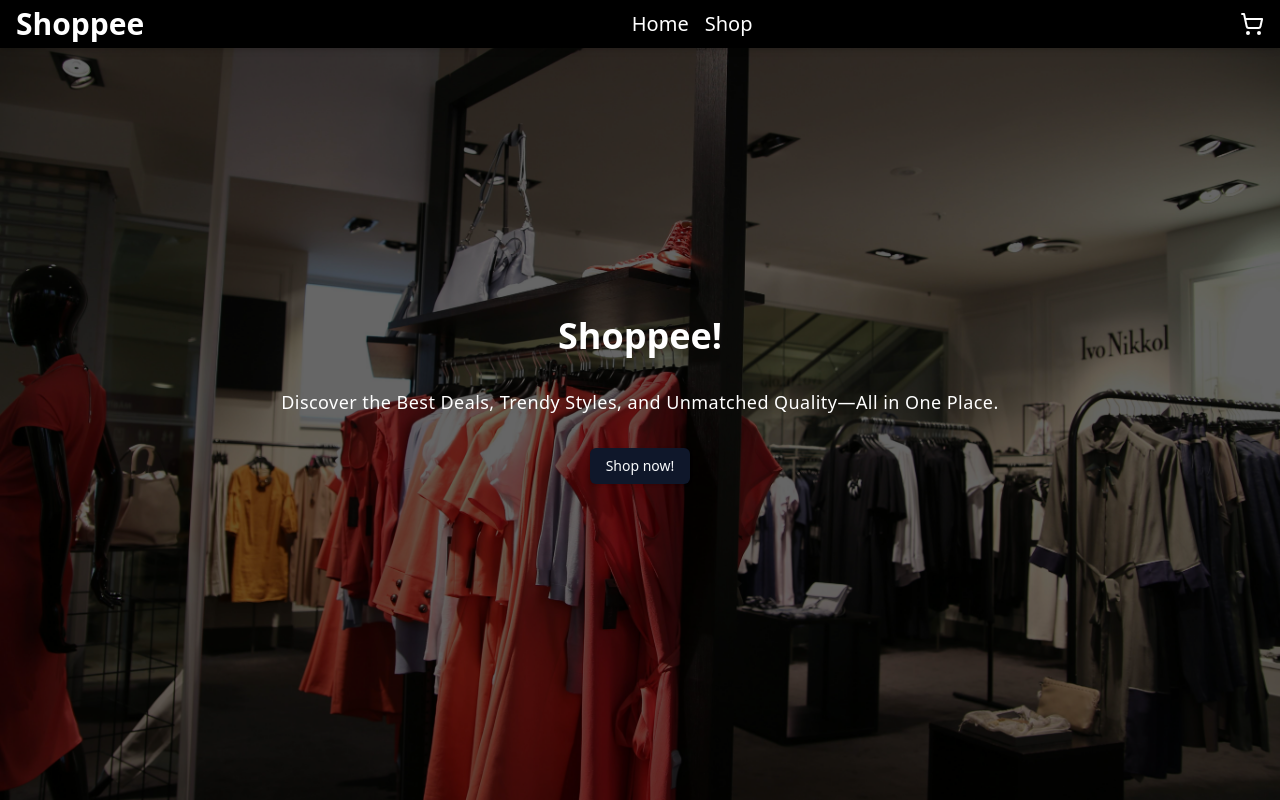
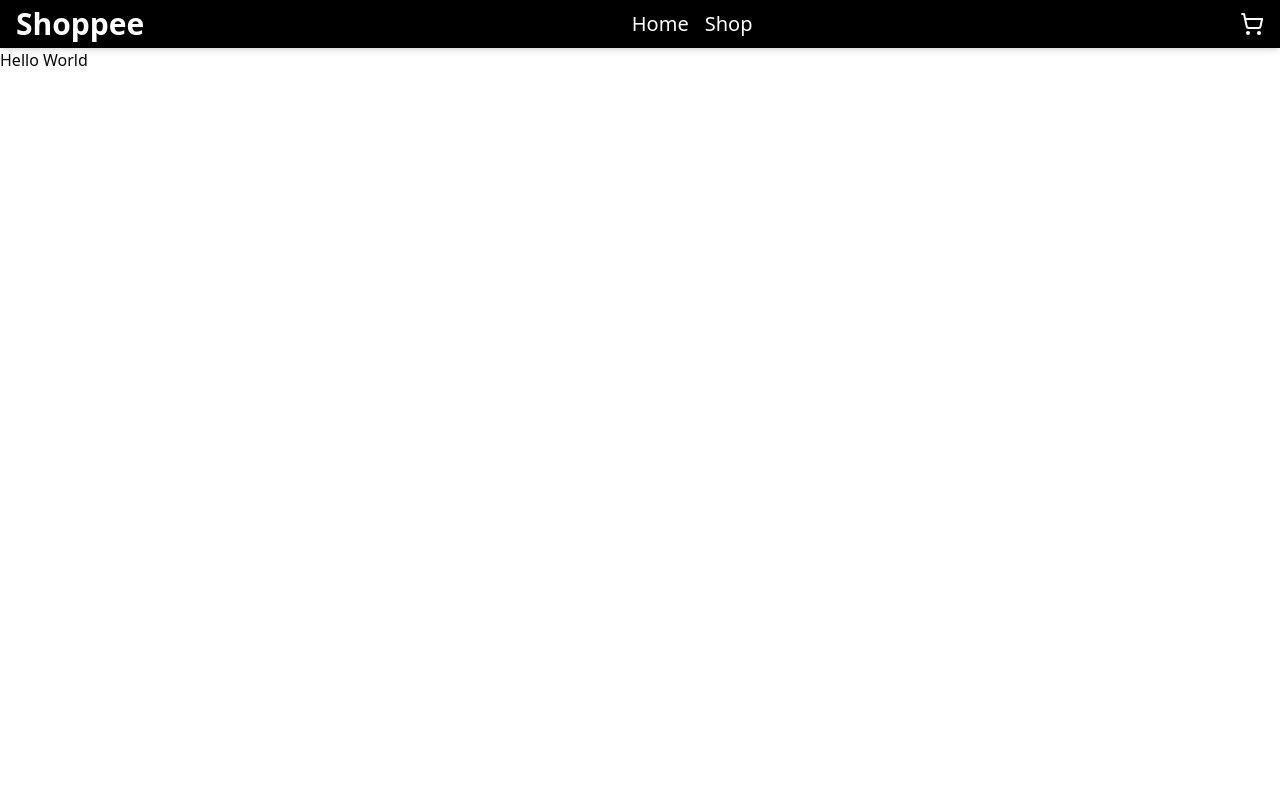
Before and after one commit to aiuyap/odin-shopping-cart, a React (Vite) app: page / in a window 1280 px wide. Built offline with nearby package versions, Linux system fonts and the light colour scheme.

Commit message:
refactor: created modules for home and Navbar

```diff
--- a/src/App.jsx
+++ b/src/App.jsx
@@ -1,27 +1,11 @@
-import { ShoppingCart } from "lucide-react";
-import { Button } from "./components/ui/button";
+import { Navbar } from "./components/Navbar";
+import { Shop } from "./components/Shop";
 
 function App() {
   return (
     <>
-      <div className="fixed flex h-12 w-screen items-center justify-between bg-black px-4 text-white shadow-md">
-        <h1 className="text-3xl font-bold">Shoppee</h1>
-        <nav className="flex justify-center gap-4 text-xl">
-          <a href="/">Home</a>
-          <a href="/">Shop</a>
-        </nav>
-        <ShoppingCart />
-      </div>
-      <div className="bg-home-bg bg-cover bg-center">
-        <div className="px flex min-h-screen flex-col items-center justify-center gap-8 bg-black bg-opacity-60 px-10">
-          <h1 className="text-4xl font-bold text-white">Shoppee!</h1>
-          <p className="text-lg tracking-wide text-white">
-            Discover the Best Deals, Trendy Styles, and Unmatched Quality—All in
-            One Place.
-          </p>
-          <Button>Shop now!</Button>
-        </div>
-      </div>
+      <Navbar />
+      <Shop />
     </>
   );
 }
--- /dev/null
+++ b/src/components/Home.jsx
@@ -0,0 +1,16 @@
+import { Button } from "./ui/button";
+
+export function Home() {
+  return (
+    <div className="bg-home-bg bg-cover bg-center">
+      <div className="px flex min-h-screen flex-col items-center justify-center gap-8 bg-black bg-opacity-60 px-10">
+        <h1 className="text-4xl font-bold text-white">Shoppee!</h1>
+        <p className="text-lg tracking-wide text-white">
+          Discover the Best Deals, Trendy Styles, and Unmatched Quality—All in
+          One Place.
+        </p>
+        <Button>Shop now!</Button>
+      </div>
+    </div>
+  );
+}
--- /dev/null
+++ b/src/components/Navbar.jsx
@@ -0,0 +1,14 @@
+import { ShoppingCart } from "lucide-react";
+
+export function Navbar() {
+  return (
+    <div className="fixed flex h-12 w-screen items-center justify-between bg-black px-4 text-white shadow-md">
+      <h1 className="text-3xl font-bold">Shoppee</h1>
+      <nav className="flex justify-center gap-4 text-xl">
+        <a href="/">Home</a>
+        <a href="/">Shop</a>
+      </nav>
+      <ShoppingCart />
+    </div>
+  );
+}
--- /dev/null
+++ b/src/components/Shop.jsx
@@ -0,0 +1,3 @@
+export function Shop() {
+  return <div className="pt-12">Hello World</div>;
+}
--- a/src/index.css
+++ b/src/index.css
@@ -1,61 +1,64 @@
 @tailwind base;
 @tailwind components;
 @tailwind utilities;
+
 @layer base {
   :root {
     --background: 0 0% 100%;
-    --foreground: 222.2 84% 4.9%;
+    --foreground: 240 10% 3.9%;
     --card: 0 0% 100%;
-    --card-foreground: 222.2 84% 4.9%;
+    --card-foreground: 240 10% 3.9%;
     --popover: 0 0% 100%;
-    --popover-foreground: 222.2 84% 4.9%;
-    --primary: 222.2 47.4% 11.2%;
-    --primary-foreground: 210 40% 98%;
-    --secondary: 210 40% 96.1%;
-    --secondary-foreground: 222.2 47.4% 11.2%;
-    --muted: 210 40% 96.1%;
-    --muted-foreground: 215.4 16.3% 46.9%;
-    --accent: 210 40% 96.1%;
-    --accent-foreground: 222.2 47.4% 11.2%;
+    --popover-foreground: 240 10% 3.9%;
+    --primary: 240 5.9% 10%;
+    --primary-foreground: 0 0% 98%;
+    --secondary: 240 4.8% 95.9%;
+    --secondary-foreground: 240 5.9% 10%;
+    --muted: 240 4.8% 95.9%;
+    --muted-foreground: 240 3.8% 46.1%;
+    --accent: 240 4.8% 95.9%;
+    --accent-foreground: 240 5.9% 10%;
     --destructive: 0 84.2% 60.2%;
-    --destructive-foreground: 210 40% 98%;
-    --border: 214.3 31.8% 91.4%;
-    --input: 214.3 31.8% 91.4%;
-    --ring: 222.2 84% 4.9%;
+    --destructive-foreground: 0 0% 98%;
+    --border: 240 5.9% 90%;
+    --input: 240 5.9% 90%;
+    --ring: 240 5.9% 10%;
+    --radius: 0.5rem;
     --chart-1: 12 76% 61%;
     --chart-2: 173 58% 39%;
     --chart-3: 197 37% 24%;
     --chart-4: 43 74% 66%;
     --chart-5: 27 87% 67%;
-    --radius: 0.5rem
   }
+
   .dark {
-    --background: 222.2 84% 4.9%;
-    --foreground: 210 40% 98%;
-    --card: 222.2 84% 4.9%;
-    --card-foreground: 210 40% 98%;
-    --popover: 222.2 84% 4.9%;
-    --popover-foreground: 210 40% 98%;
-    --primary: 210 40% 98%;
-    --primary-foreground: 222.2 47.4% 11.2%;
-    --secondary: 217.2 32.6% 17.5%;
-    --secondary-foreground: 210 40% 98%;
-    --muted: 217.2 32.6% 17.5%;
-    --muted-foreground: 215 20.2% 65.1%;
-    --accent: 217.2 32.6% 17.5%;
-    --accent-foreground: 210 40% 98%;
+    --background: 240 10% 3.9%;
+    --foreground: 0 0% 98%;
+    --card: 240 10% 3.9%;
+    --card-foreground: 0 0% 98%;
+    --popover: 240 10% 3.9%;
+    --popover-foreground: 0 0% 98%;
+    --primary: 0 0% 98%;
+    --primary-foreground: 240 5.9% 10%;
+    --secondary: 240 3.7% 15.9%;
+    --secondary-foreground: 0 0% 98%;
+    --muted: 240 3.7% 15.9%;
+    --muted-foreground: 240 5% 64.9%;
+    --accent: 240 3.7% 15.9%;
+    --accent-foreground: 0 0% 98%;
     --destructive: 0 62.8% 30.6%;
-    --destructive-foreground: 210 40% 98%;
-    --border: 217.2 32.6% 17.5%;
-    --input: 217.2 32.6% 17.5%;
-    --ring: 212.7 26.8% 83.9%;
+    --destructive-foreground: 0 0% 98%;
+    --border: 240 3.7% 15.9%;
+    --input: 240 3.7% 15.9%;
+    --ring: 240 4.9% 83.9%;
     --chart-1: 220 70% 50%;
     --chart-2: 160 60% 45%;
     --chart-3: 30 80% 55%;
     --chart-4: 280 65% 60%;
-    --chart-5: 340 75% 55%
+    --chart-5: 340 75% 55%;
   }
 }
+
 @layer base {
   * {
     @apply border-border;
```
